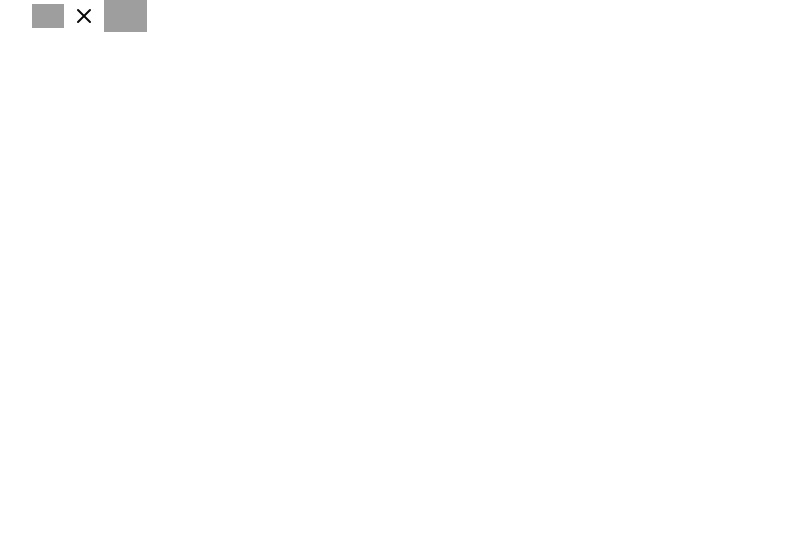
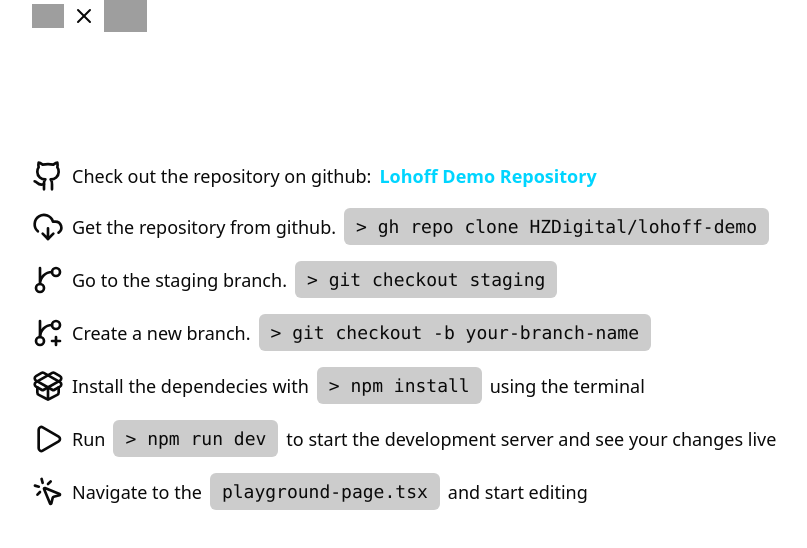
Before and after one commit to HZDigital/lohoff-demo, a React (Vite) app: page /playground in a window 1280 px wide. Shown: the top 548 px of the page, without its empty margins (96-903 px from the left). Built offline with nearby package versions, Linux system fonts and the light colour scheme; grey boxes are pictures that could not be loaded.

Commit message:
Playground Usage Instructions

```diff
--- a/src/pages/playground-page.tsx
+++ b/src/pages/playground-page.tsx
@@ -1,9 +1,25 @@
+import { DownloadCloud, GitBranch, GitBranchPlus, Github, MousePointerClick, PackageOpen, Play } from "lucide-react"
+
 export function PlaygroundPage() {
-
 
   return (
     <div className="w-full h-full">
-
+      {/* Delete or Comment out this component reference */}
+      <DeleteMe />
     </div>
   )
 }
+
+function DeleteMe() {
+  return (
+    <div className="w-full h-full flex flex-col p-[10%] justify-start gap-4 text-lg">
+      <div className="flex items-center gap-2"><Github size={32} />Check out the repository on github: <a href="https://github.com/HZDigital/lohoff-demo" className="text-primary font-bold hover:underline hover:text-primary-hover">Lohoff Demo Repository</a></div>
+      <div className="flex items-center gap-2"><DownloadCloud size={32} />Get the repository from github. <div className="px-3 py-1 bg-muted rounded-sm"><span className="font-mono">&gt; gh repo clone HZDigital/lohoff-demo</span></div></div>
+      <div className="flex items-center gap-2"><GitBranch size={32} />Go to the staging branch. <div className="px-3 py-1 bg-muted rounded-sm"><span className="font-mono">&gt; git checkout staging</span></div></div>
+      <div className="flex items-center gap-2"><GitBranchPlus size={32} />Create a new branch. <div className="px-3 py-1 bg-muted rounded-sm"><span className="font-mono">&gt; git checkout -b your-branch-name</span></div></div>
+      <div className="flex items-center gap-2"><PackageOpen size={32} />Install the dependecies with <div className="px-3 py-1 bg-muted rounded-sm"><span className="font-mono">&gt; npm install</span></div> using the terminal</div>
+      <div className="flex items-center gap-2"><Play size={32} />Run <div className="px-3 py-1 bg-muted rounded-sm"><span className="font-mono">&gt; npm run dev</span></div> to start the development server and see your changes live</div>
+      <div className="flex items-center gap-2"><MousePointerClick size={32} />Navigate to the <div className="px-3 py-1 bg-muted rounded-sm"><span className="font-mono">playground-page.tsx</span></div> and start editing</div>
+    </div>
+  )
+}
```
